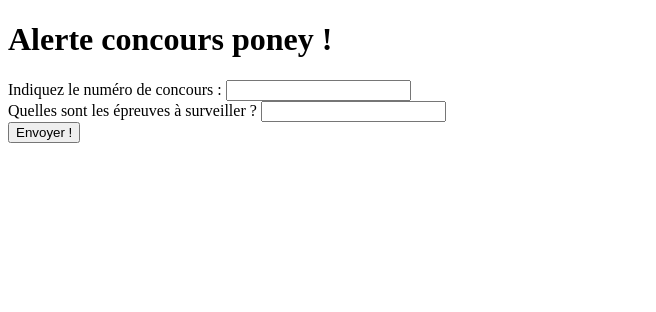
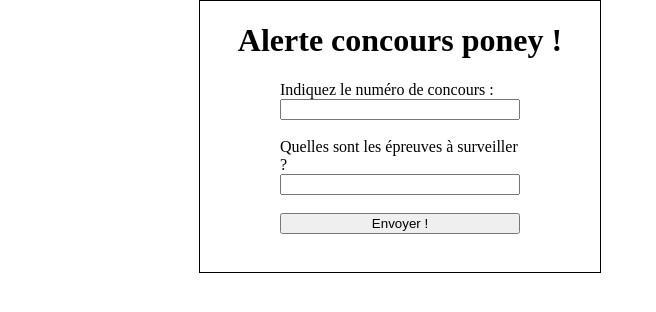
Before and after one commit to Joux17/poney, an Electron app: page index.html in a window 800 px wide. Shown: the whole page, without its empty margins (0-656 px from the left). Drawn offline with Linux system fonts and the light colour scheme.

Commit message:
ajout de style css

```diff
--- a/index.html
+++ b/index.html
@@ -13,6 +13,7 @@
       http-equiv="X-Content-Security-Policy"
       content="default-src 'self'; script-src 'self'"
     />-->
+    <link rel="stylesheet" href="poney.css">
     <title>Vive le cheval !</title>
   </head>
   <body>
--- a/index.js
+++ b/index.js
@@ -1,5 +1,5 @@
-// const prompt = require('custom-electron-prompt')
 // import { shell } from "electron";
+
 let intervalId;
 
 async function afficheEpreuves(concours, epreuvesSouhaitees) {
@@ -21,10 +21,10 @@ async function afficheEpreuves(concours, epreuvesSouhaitees) {
     for (numeroEpreuve of epreuvesSouhaitees) {
         let div = document.createElement("div");
         const placesRestantes = epreuvesConcours[parseInt(numeroEpreuve, 10) - 1].children[4].innerHTML;
-        div.append(`Epreuve n° ${numeroEpreuve} - ${placesRestantes} place(s) restante(s).\n`)
+        div.append(`Epreuve n° ${numeroEpreuve} - ${placesRestantes} place(s) restante(s).\n`);
         document.getElementById('externalContent').append(div);
         if(placesRestantes !=0) {
-            alert(`Place disponible pour l'épreuve : ${numeroEpreuve}`);
+            alert(`Place disponible pour l'épreuve ${numeroEpreuve}`);
             // shell.openExternal("http://www.google.com")
             clearInterval(intervalId);
         }
--- /dev/null
+++ b/poney.css
@@ -0,0 +1,28 @@
+body {
+    display: flex;
+    flex-direction: column;
+    width: 50%;
+    margin: auto;
+    border: 1px black solid;
+}
+
+h1 {
+    text-align: center;
+}
+
+form {
+    display: flex;
+    flex-direction: column;
+    width: 60%;
+    margin: auto;
+}
+
+#externalContent {
+    display: flex;
+    flex-direction: column;
+    align-items: center;
+}
+
+div {
+    padding: 10px 0;
+}
```
